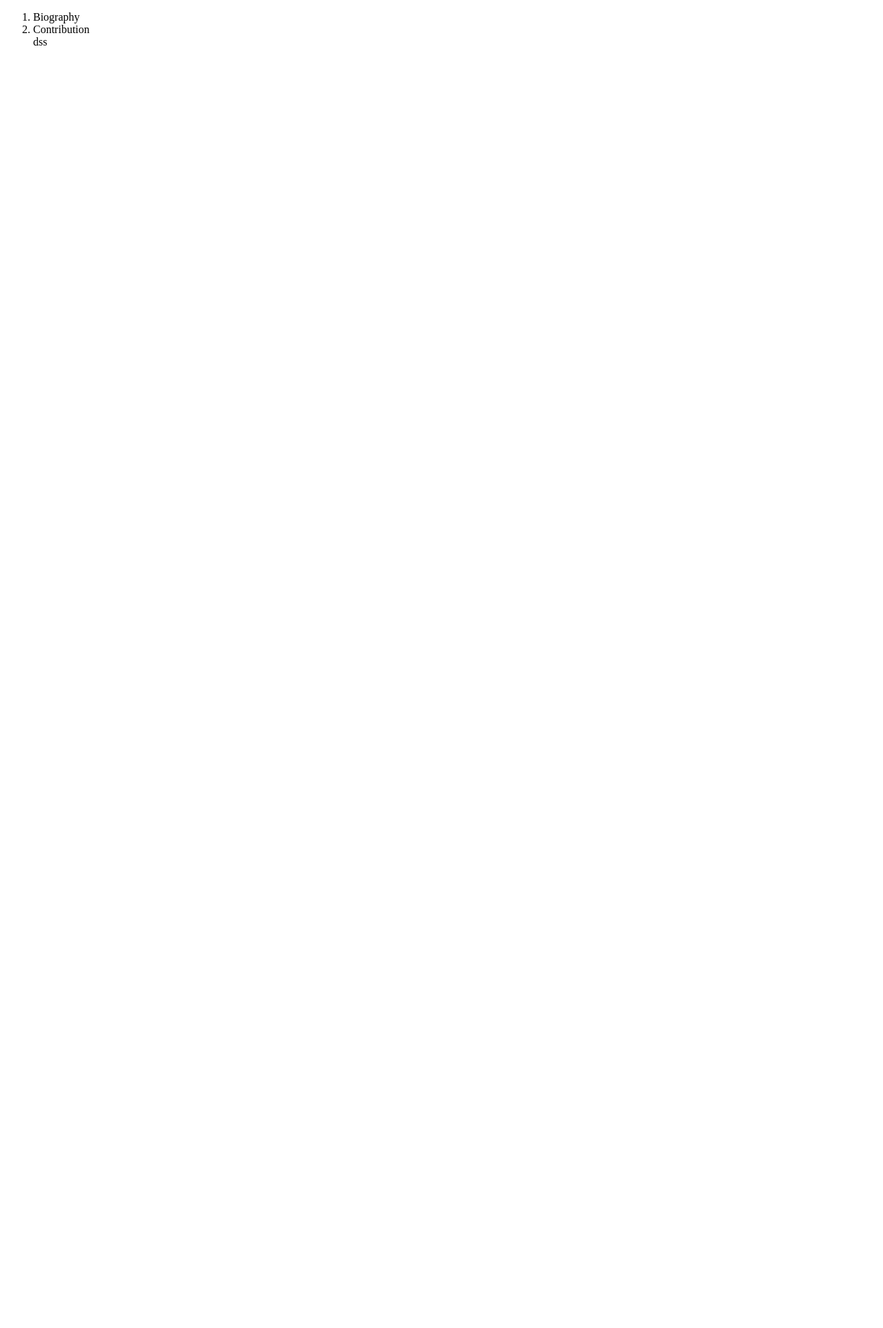
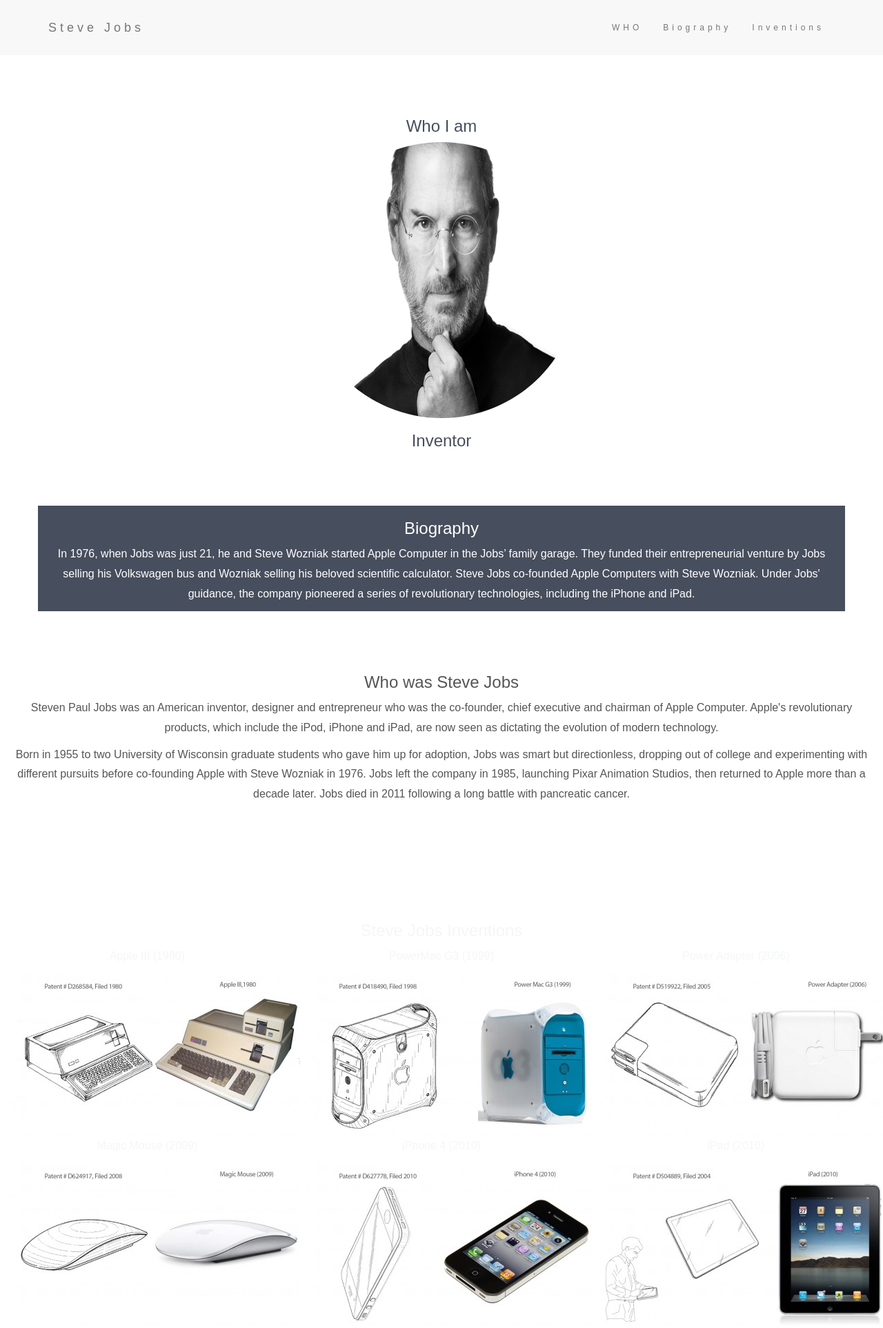
Before and after one commit to Hemlatab/Tribute-Page, a plain HTML site: page index.html in a window 1280 px wide. Shown: the top 1925 px of the page at 69% size. Before the commit the page ends 800 px from the top, so only its background shows below. Drawn offline with nearby package versions, Linux system fonts and the light colour scheme.

Commit message:
Completed Website

```diff
--- a/index.html
+++ b/index.html
@@ -4,17 +4,84 @@
     <meta charset="UTF-8">
     <meta name="viewport" content="width=device-width, initial-scale=1.0">
     <meta http-equiv="X-UA-Compatible" content="ie=edge">
+    <link rel="stylesheet" href="https://maxcdn.bootstrapcdn.com/bootstrap/3.4.0/css/bootstrap.min.css">
+    <script src="https://ajax.googleapis.com/ajax/libs/jquery/3.3.1/jquery.min.js"></script>
+    <script src="https://maxcdn.bootstrapcdn.com/bootstrap/3.4.0/js/bootstrap.min.js"></script>
+    <link rel="stylesheet" href="styles/styles.css">
     <title>Tribute Page</title>
 </head>
 <body>
-    <div class="header">
-        <div class="nav">
-            <ol>
-                <li>Biography</li>
-                <li>Contribution</li>
-                dss
-            </ol>
+        <nav class="navbar navbar-default">
+                <div class="container">
+                  <div class="navbar-header">
+                    <button type="button" class="navbar-toggle" data-toggle="collapse" data-target="#myNavbar">
+                      <span class="icon-bar"></span>
+                      <span class="icon-bar"></span>
+                      <span class="icon-bar"></span>
+                    </button>
+                    <a class="navbar-brand" href="#">Steve Jobs</a>
+                  </div>
+                  <div class="collapse navbar-collapse" id="myNavbar">
+                    <ul class="nav navbar-nav navbar-right">
+                      <li><a href="#">WHO</a></li>
+                      <li><a href="#">Biography</a></li>
+                      <li><a href="#">Inventions</a></li>
+                    </ul>
+                  </div>
+                </div>
+              </nav>
+    <div class="container-fluid bg-1 text-center">
+        <h3>Who I am</h3>
+        <img src="images/stevejobs.png" class="img-circle" alt="Steve">
+        <h3>Inventor</h3>
+    </div>
+
+    <div class="container fluid bg-2 text-center">
+        <h3>Biography</h3>
+        <p>In 1976, when Jobs was just 21, he and Steve Wozniak started Apple Computer in the Jobs’ family garage. They funded their entrepreneurial venture by Jobs selling his Volkswagen bus and Wozniak selling his beloved scientific calculator. Steve Jobs co-founded Apple Computers with Steve Wozniak. Under Jobs' guidance, the company pioneered a series of revolutionary technologies, including the iPhone and iPad.</p>
+    </div>
+    <div class="container-fluid bg-3 text-center">
+        <h3>Who was Steve Jobs</h3>
+        <p>Steven Paul Jobs was an American inventor, designer and entrepreneur who was the co-founder, chief executive and chairman of Apple Computer. Apple's revolutionary products, which include the iPod, iPhone and iPad, are now seen as dictating the evolution of modern technology. </p><p>Born in 1955 to two University of Wisconsin graduate students who gave him up for adoption, Jobs was smart but directionless, dropping out of college and experimenting with different pursuits before co-founding Apple with Steve Wozniak in 1976. Jobs left the company in 1985, launching Pixar Animation Studios, then returned to Apple more than a decade later. Jobs died in 2011 following a long battle with pancreatic cancer.</p>
+    </div>
+<div class="container-fluid bg-4 text-center">
+    <h3>Steve Jobs Inventions</h3>
+    <div class="row">
+        <div class="col-sm-4">
+            <p>Apple III (1980)</p>
+            <img src="images/Apple111.jpg" alt="Apple III ">
         </div>
+
+        <div class="col-sm-4">
+                <p>PowerMac G3 (1999)</p>
+                <img src="images/PowerMac.jpg" alt="iMac G3 (1998)">
+            </div>
+
+            <div class="col-sm-4">
+                    <p>Power Adapter (2006)</p>
+                    <img src="images/PowerAdapter.jpg" alt="Power Adapter (2006)">
+                </div>
+
+                <div class="col-sm-4">
+                        <p>Magic Mouse (2009)</p>
+                        <img src="images/MagicMouse.jpg" alt="Magic Mouse (2009)">
+                    </div>
+                    <div class="col-sm-4">
+                            <p>iPhone 4 (2010)</p>
+                            <img src="images/iPhone4.jpg" alt="iPhone 4 (2010)">
+                        </div>
+
+                        <div class="col-sm-4">
+                                <p>iPad (2010)</p>
+                                <img src="images/iPad.jpg" alt="iPhone 4 (2010)">
+                            </div>
+
     </div>
+</div>
+<footer class="container-fluid bg-5 text-center">
+        <p>Made with <span class="icon-heart">&#9829;</span> by <a href="https://hemlatab.github.io/freecodecampproj1/"
+            target="_blank" class="github-link">Hemlata Bhundhoo</a></p>
+      </footer>
+
 </body>
 </html>
--- /dev/null
+++ b/styles/styles.css
@@ -0,0 +1,49 @@
+.bg-1{
+    background-color: white;
+    color:#474e5d;
+}
+.img-circle{
+    width: 400px;
+    height:400px;
+}
+
+.bg-2{
+    background-color: #474e5d;
+    color: #ffffff;
+}
+.bg-3{
+    background-color: #ffffff;
+    color:#555555;
+}
+
+.container-fluid{
+    padding-top: 70px;
+    padding-bottom: 70px;
+}
+
+.navbar {
+    padding-top: 15px;
+    padding-bottom: 15px;
+    border: 0;
+    border-radius: 0;
+    margin-bottom: 0;
+    font-size: 12px;
+    letter-spacing: 5px;
+  }
+
+  .navbar-nav li a:hover {
+    color: #1abc9c !important;
+  }
+
+  body {
+    font: 20px "Montserrat", sans-serif;
+    line-height: 1.8;
+    color: #f5f6f7;
+  }
+
+  p {font-size: 16px;}
+
+  .bg-5 {
+    background-color: #2f2f2f;
+    color: #ffffff;
+  }
```
Also changed, not shown: images/Apple111.jpg (added), images/MagicMouse.jpg (added), images/PowerAdapter.jpg (added), images/PowerMac.jpg (added), images/Shuffle.jpg (added), images/iPad.jpg (added), images/iPhone4.jpg (added), images/iPod.jpg (added), images/stevejobs.png (added), 1 other file.
